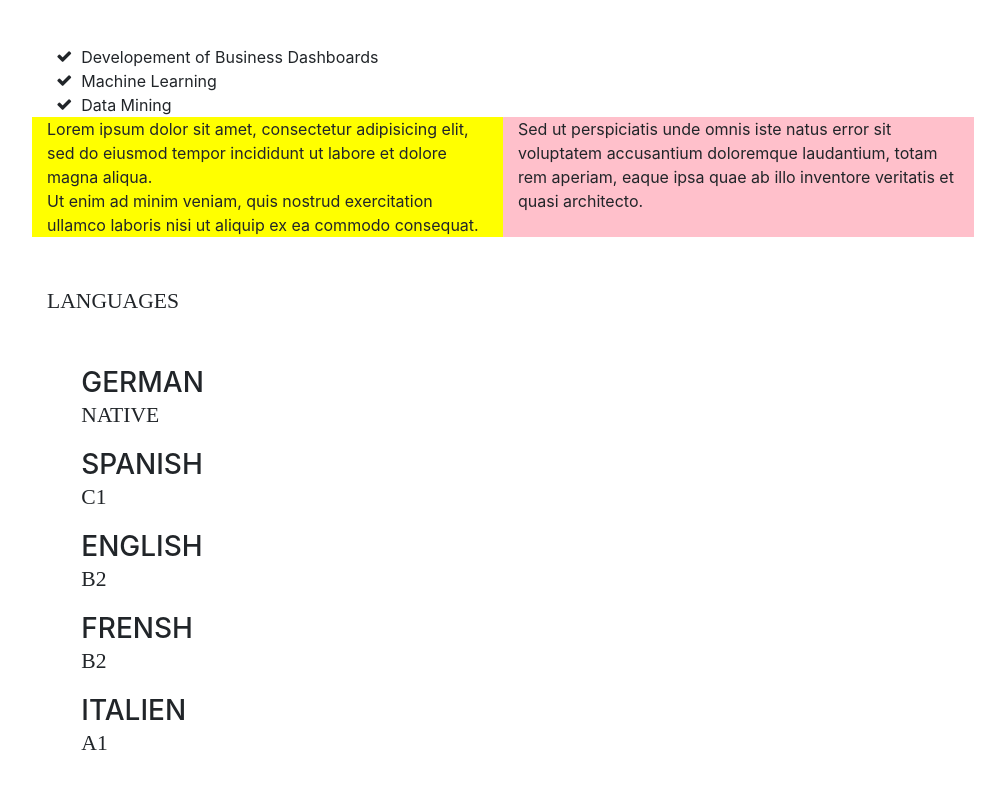
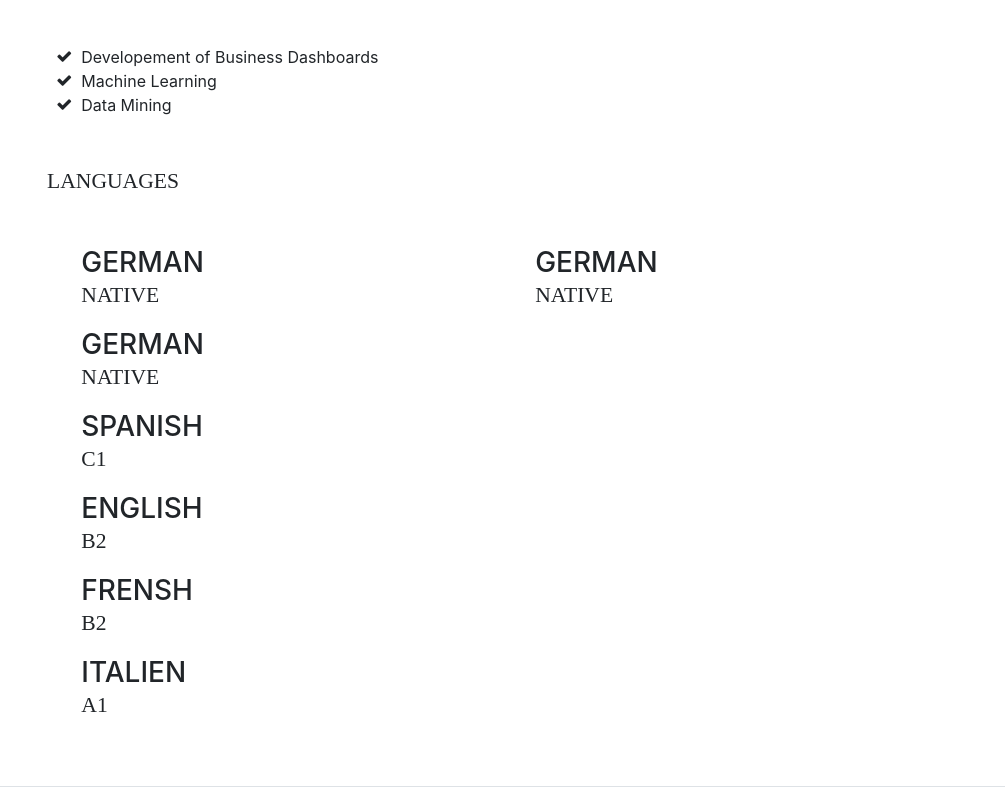
Before and after one commit to StefanieAnderson/cv, a website with bundled scripts: page index.html in a window 1280 px wide. Shown: the part 2913-3702 px from the top of the page, without its empty margins (273-1278 px from the left). Built offline with nearby package versions, Linux system fonts and the light colour scheme; a web font is replaced by a local one.

Commit message:
Update index.html

```diff
--- a/index.html
+++ b/index.html
@@ -255,17 +255,21 @@
               Data Mining</li>
           </ul>
         </div>
-        <div class="row">
-            <div class="col-sm-6" style="background-color:yellow;">
-              Lorem ipsum dolor sit amet, consectetur adipisicing elit, sed do eiusmod tempor incididunt ut labore et dolore magna aliqua.<br>
-              Ut enim ad minim veniam, quis nostrud exercitation ullamco laboris nisi ut aliquip ex ea commodo consequat.
+
+          <div class="subheading mb-5 mt-5">Languages</div>
+          <ul class="fa-ul mb-0">
+
+          <div class="row">
+            <div class="col-sm-6">
+            <h3 class="mb-0">German</h3>
+              <div class="subheading mb-3">native</div>
             </div>
-            <div class="col-sm-6" style="background-color:pink;">
-              Sed ut perspiciatis unde omnis iste natus error sit voluptatem accusantium doloremque laudantium, totam rem aperiam, eaque ipsa quae ab illo inventore veritatis et quasi architecto.
+            <div class="col-sm-6">
+            <h3 class="mb-0">German</h3>
+              <div class="subheading mb-3">native</div>
+
            </div>
           </div>
-          <div class="subheading mb-5 mt-5">Languages</div>
-          <ul class="fa-ul mb-0">
           <div class="resume-item d-flex flex-column flex-md-row">
             <div class="resume-content mr-auto">
             <h3 class="mb-0">German</h3>
```
